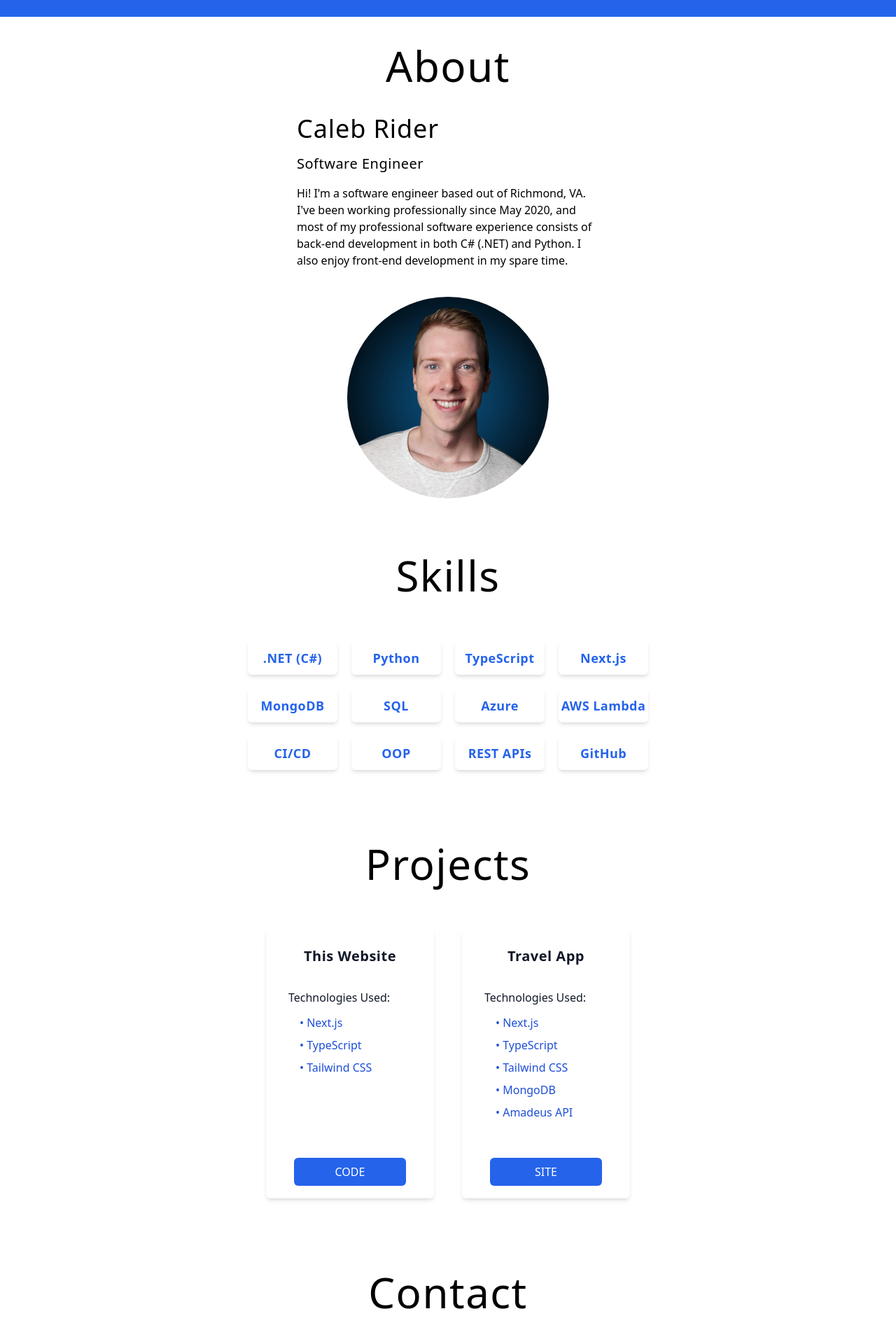
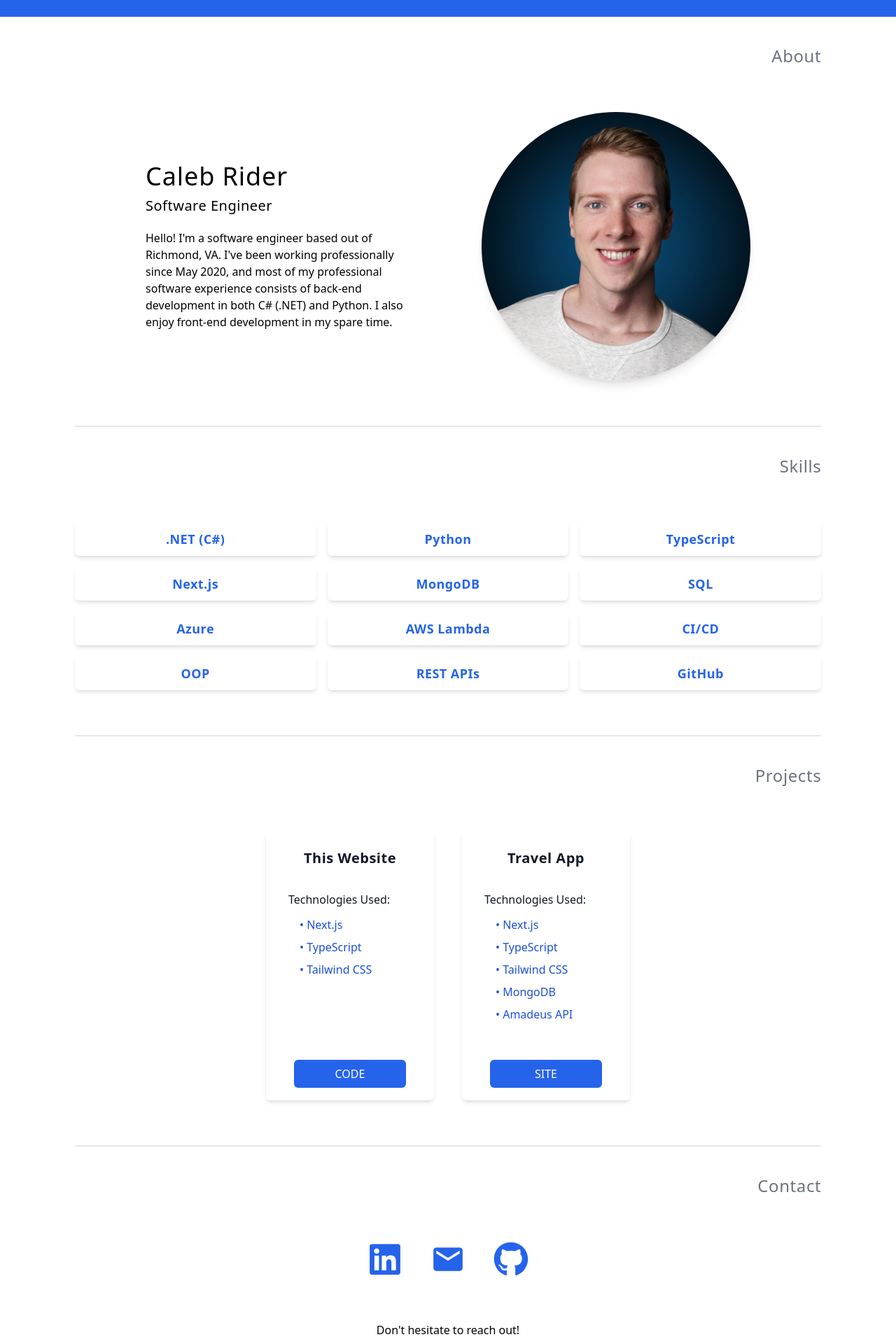
Before and after one commit to calebrider/personal-website, a Next.js app: page / in a window 1280 px wide. Shown: the part 80-2000 px from the top of the page at 70% size. Built offline with nearby package versions, Linux system fonts and the light colour scheme.

Commit message:
modified component spacing/responsiveness

```diff
--- a/app/components/about/page.tsx
+++ b/app/components/about/page.tsx
@@ -2,29 +2,25 @@ import Image from "next/image"
 
 export default function About() {
     return (
-        <div id="about" className="scroll-mt-20">
-            <div className="flex justify-center w-full">
-                <h1 className="text-6xl tracking-wide pt-10">About</h1>
+        <div id="about" className="flex flex-col scroll-mt-20 w-5/6">
+            <div className="flex pt-10 justify-end">
+                <h1 className="text-2xl tracking-wide text-gray-500">About</h1>
             </div>
-            <div className="flex flex-col items-center justify-around pb-10">
-                <div className="flex flex-col space-y-4 max-w-sm lg:max-w-lg p-10">
+            <div className="flex flex-col lg:flex-row lg:justify-center items-center content-start lg:content-center py-8 lg:py-16 gap-8 lg:gap-24">
+                <div className="flex justify-end lg:w-1/2">
+                    <div className="flex flex-col">
                         <h1 className="text-4xl tracking-wide">Caleb Rider</h1>
-                    <h2 className="text-xl tracking-wide">Software Engineer</h2>
-                    <p>Hi! I&apos;m a software engineer based out of Richmond, VA.
+                        <h2 className="pt-2 text-xl tracking-wide">Software Engineer</h2>
+                        <p className="pt-5 max-w-sm">Hello! I&apos;m a software engineer based out of Richmond, VA.
                         I&apos;ve been working professionally since May 2020,
                         and most of my professional software experience consists of
                         back-end development in both C# (.NET) and Python.
                         I also enjoy front-end development in my spare time.
                         </p>
                     </div>
-                <div className="relative w-52 h-52 sm:w-72 sm:h-72">
-                    <Image
-                        className="rounded-full w-auto"
-                        src="/headshot.jpg"
-                        alt="Headshot"
-                        fill={true}
-                        priority
-                    />
+                </div>
+                <div className="flex justify-center lg:justify-start lg:w-1/2">
+                    <Image src="/headshot.jpg" alt="Headshot" width={400} height={400} className="max-w-sm h-auto w-full shadow-lg rounded-full"/>
                 </div>
             </div>
         </div>
--- a/app/components/contact/page.tsx
+++ b/app/components/contact/page.tsx
@@ -4,11 +4,13 @@ import { MdEmail } from 'react-icons/md'
 
 export default function Contact() {
     return (
-        <div id="contact" className="scroll-mt-20">
-            <div className="flex justify-center w-full">
-                <h1 className="text-6xl tracking-wide pt-10">Contact</h1>
+        <div id="contact" className="flex flex-col justify-center w-5/6 scroll-mt-20 border-t-2 border-t-gray-200">
+            <div className="flex justify-end w-full">
+                <h1 className="text-2xl tracking-wide pt-10 text-gray-500">Contact</h1>
             </div>
-            <div className="grid grid-cols-3 gap-10 p-10 my-6">
+            <div className='flex justify-center'>
+                <div className="flex flex-col items-center py-8 lg:py-16">
+                    <div className="grid grid-cols-3 gap-10">
                         <Link href="https://www.linkedin.com/in/calebrider/">
                             <FaLinkedin size={50} color={"rgb(37 99 235)"} className="hover:cursor-pointer hover:scale-105 duration-200 ease-in-out"/>
                         </Link>
@@ -19,8 +21,10 @@ export default function Contact() {
                             <FaGithub size={50} color={"rgb(37 99 235)"} className="hover:cursor-pointer hover:scale-105 duration-200 ease-in-out"/>
                         </Link>
                     </div>
-            <div className="flex items-center justify-center pb-20">
+                    <div className="flex items-center justify-center py-8 lg:py-16">
                         <p>Don&apos;t hesitate to reach out!</p>
+                    </div>
+                </div>
             </div>
         </div>
     )
--- a/app/components/projects/page.tsx
+++ b/app/components/projects/page.tsx
@@ -5,13 +5,15 @@ export default function Projects() {
     var projectTechnologies = ['Next.js', 'TypeScript', 'Tailwind CSS', 'MongoDB', 'Amadeus API']
 
     return (
-        <div id="projects" className="scroll-mt-20">
-            <div className="flex justify-center w-full">
-                <h1 className="text-6xl tracking-wide pt-10">Projects</h1>
+        <div id="projects" className="flex flex-col scroll-mt-20 w-5/6 border-t-2 border-t-gray-200">
+            <div className="flex justify-end pt-10">
+                <h1 className="text-2xl tracking-wide text-gray-500">Projects</h1>
             </div>
-            <div className="grid lg:grid-cols-2 gap-10 place-items-center my-6 p-10">
-                <Project title="This Website" technologies={websiteTechnologies} button="CODE" url="https://github.com/calebrider/personal-website"/>
-                <Project title="Travel App" technologies={projectTechnologies} button="SITE" url=""/>
+            <div className="flex justify-center">
+                <div className="grid lg:grid-cols-2 w-fit gap-10 py-8 lg:py-16">
+                    <Project title="This Website" technologies={websiteTechnologies} button="CODE" url="https://github.com/calebrider/personal-website"/>
+                    <Project title="Travel App" technologies={projectTechnologies} button="SITE" url=""/>
+                </div>
             </div>
         </div>
     )
--- a/app/components/skills/page.tsx
+++ b/app/components/skills/page.tsx
@@ -4,11 +4,11 @@ export default function Skills() {
     var skills = [".NET (C#)", "Python", "TypeScript", "Next.js", "MongoDB", "SQL", "Azure", "AWS Lambda", "CI/CD", "OOP", "REST APIs", "GitHub"]
 
     return (
-        <div id="skills" className="flex flex-col scroll-mt-20">
-            <div className="flex justify-center w-full">
-                <h1 className="text-6xl tracking-wide pt-10">Skills</h1>
+        <div id="skills" className="flex flex-col w-5/6 scroll-mt-20 border-t-2 border-t-gray-200">
+            <div className="flex justify-end pt-10">
+                <h1 className="text-2xl tracking-wide text-gray-500">Skills</h1>
             </div>
-            <div className="grid lg:grid-cols-4 md:grid-cols-3 grid-cols-2 gap-3 sm:gap-5 py-10 my-6 justify-center items-center">
+            <div className="grid grid-cols-2 lg:grid-cols-3 gap-4 py-8 lg:py-16">
                 {skills.map((skill: string) => (
                     <Skill key={skill} skill={skill}/>
                 ))}
--- a/app/components/skills/skill/page.tsx
+++ b/app/components/skills/skill/page.tsx
@@ -1,6 +1,6 @@
 export default function Skill(props: any) {
     return (
-        <div className="flex m-auto flex-col justify-center items-center shadow-md rounded-md w-32 h-12 overflow-hidden bg-white text-blue-600 hover:bg-blue-600 hover:text-white duration-200 ease-in-out">
+        <div className="flex m-auto flex-col justify-center items-center shadow-md rounded-md w-full h-12 overflow-hidden bg-white text-blue-600 hover:bg-blue-600 hover:text-white duration-200 ease-in-out">
             <span className="font-bold text-md sm:text-lg tracking-wide">{props.skill}</span>
         </div>
     )
--- a/tailwind.config.ts
+++ b/tailwind.config.ts
@@ -8,11 +8,6 @@ const config: Config = {
   ],
   theme: {
     extend: {
-      backgroundImage: {
-        'gradient-radial': 'radial-gradient(var(--tw-gradient-stops))',
-        'gradient-conic':
-          'conic-gradient(from 180deg at 50% 50%, var(--tw-gradient-stops))',
-      },
     },
   },
   plugins: [],
```
Lines whose indentation alone changed are shown as unchanged.
